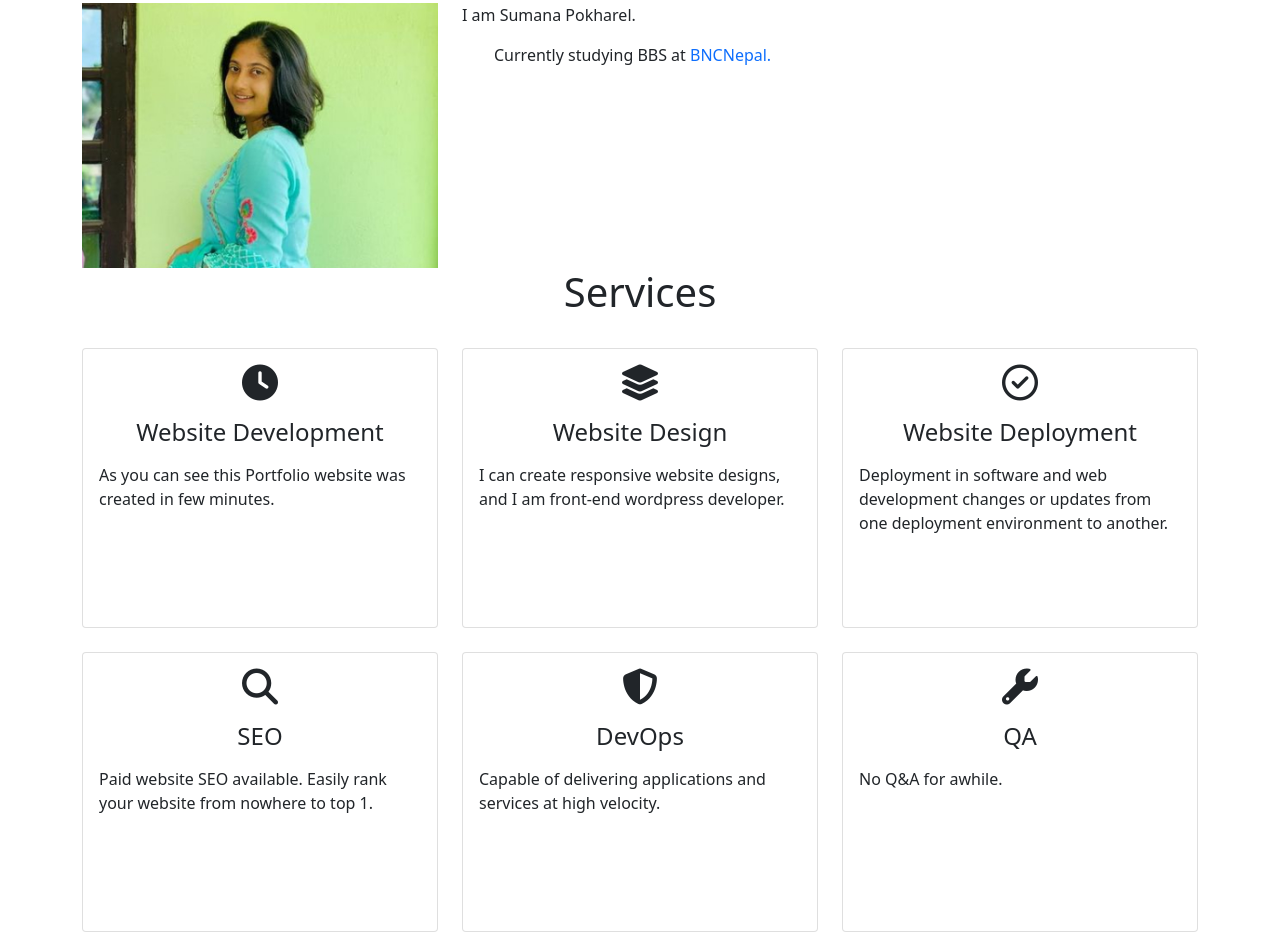
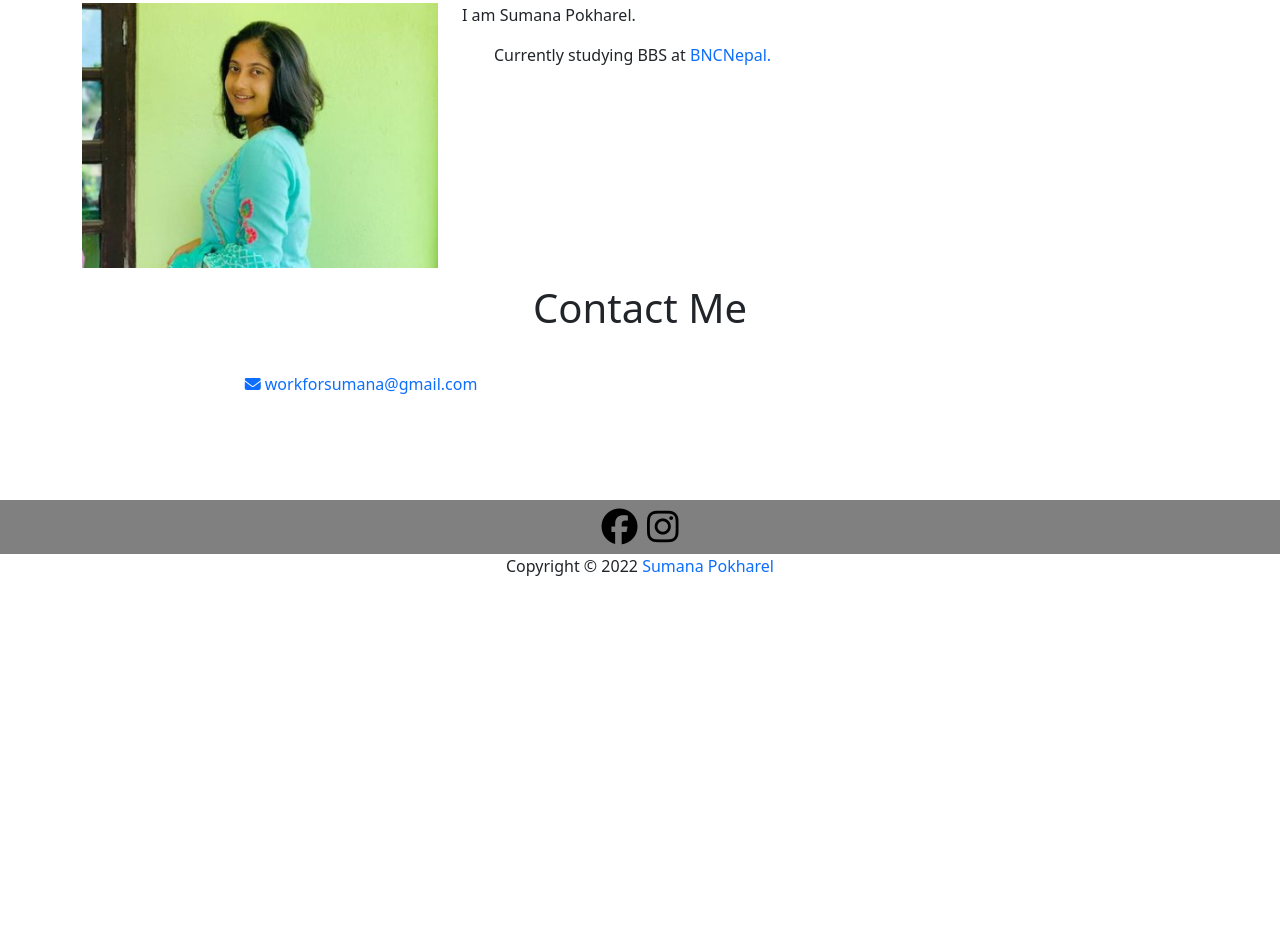
Before and after one commit to sumanap143/home, a plain HTML site: page index.html in a window 1280 px wide. Shown: the part 917-1860 px from the top of the page. After the commit the page ends 1511 px from the top, so only its background shows below. Drawn offline with nearby package versions, Linux system fonts and the light colour scheme.

Commit message:
Update index.html

```diff
--- a/index.html
+++ b/index.html
@@ -4,7 +4,7 @@
 
 
 
-  <title>Sumana Pokharel</title>
+  <title>Sumana Pokharel </title>
 <link rel="shortcut icon" type="image/png" href="favicon.ico.png" />
 
 
@@ -26,7 +26,8 @@
     <!-- navbar -->
     <nav class="navbar navbar-expand-lg fixed-top navbar-dark navbarScroll">
         <div class="container">
-<a class="navbar-brand" href="#">Sumana Pokharel <svg style="margin-bottom: 1px" width="16" height="16" viewBox="0 0 16 16" fill="none" xmlns="http://www.w3.org/2000/svg"><path fill-rule="evenodd" clip-rule="evenodd" d="M8 0L9.99182 1.3121L12.3696 1.29622L13.3431 3.48797L15.3519 4.77336L14.9979 7.14888L16 9.32743L14.431 11.1325L14.1082 13.5126L11.8223 14.1741L10.277 16L8 15.308L5.72296 16L4.17772 14.1741L1.89183 13.5126L1.569 11.1325L0 9.32743L1.00206 7.14888L0.648112 4.77336L2.65693 3.48797L3.6304 1.29622L6.00818 1.3121L8 0Z" fill="#0095F6" /><path fill-rule="evenodd" clip-rule="evenodd" d="M10.4036 5.20536L7.18853 8.61884L6.12875 7.49364C5.8814 7.23102 5.46798 7.21864 5.20536 7.466C4.94274 7.71335 4.93036 8.12677 5.17771 8.38939L6.71301 10.0195C6.9709 10.2933 7.40616 10.2933 7.66405 10.0195L11.3546 6.10111C11.6019 5.83848 11.5896 5.42507 11.3269 5.17771C11.0643 4.93036 10.6509 4.94274 10.4036 5.20536Z" fill="white" /></svg></a>            <button class="navbar-toggler" type="button" data-bs-toggle="collapse" data-bs-target="#navbarSupportedContent" aria-controls="navbarSupportedContent" aria-expanded="false" aria-label="Toggle navigation">
+            <a class="navbar-brand" href="#">Sumana Pokharel <svg style="margin-bottom: 1px" width="16" height="16" viewBox="0 0 16 16" fill="none" xmlns="http://www.w3.org/2000/svg"><path fill-rule="evenodd" clip-rule="evenodd" d="M8 0L9.99182 1.3121L12.3696 1.29622L13.3431 3.48797L15.3519 4.77336L14.9979 7.14888L16 9.32743L14.431 11.1325L14.1082 13.5126L11.8223 14.1741L10.277 16L8 15.308L5.72296 16L4.17772 14.1741L1.89183 13.5126L1.569 11.1325L0 9.32743L1.00206 7.14888L0.648112 4.77336L2.65693 3.48797L3.6304 1.29622L6.00818 1.3121L8 0Z" fill="#0095F6" /><path fill-rule="evenodd" clip-rule="evenodd" d="M10.4036 5.20536L7.18853 8.61884L6.12875 7.49364C5.8814 7.23102 5.46798 7.21864 5.20536 7.466C4.94274 7.71335 4.93036 8.12677 5.17771 8.38939L6.71301 10.0195C6.9709 10.2933 7.40616 10.2933 7.66405 10.0195L11.3546 6.10111C11.6019 5.83848 11.5896 5.42507 11.3269 5.17771C11.0643 4.93036 10.6509 4.94274 10.4036 5.20536Z" fill="white" /></svg></a>
+            <button class="navbar-toggler" type="button" data-bs-toggle="collapse" data-bs-target="#navbarSupportedContent" aria-controls="navbarSupportedContent" aria-expanded="false" aria-label="Toggle navigation">
                 <span class="navbar-toggler-icon"></span>
             </button>
             <div class="collapse navbar-collapse" id="navbarSupportedContent">
@@ -37,11 +38,7 @@
                     <li class="nav-item">
                         <a class="nav-link" href="#about">About</a>
                     </li>
-                    <li class="nav-item">
-                        <a class="nav-link" href="#services">Services</a>
-                    </li>
 
-                    </li>
                     <li class="nav-item">
                         <a class="nav-link" href="#contact">Contact</a>
                     </li>
@@ -94,84 +91,7 @@
             </div>
     </section>
 
-    <!-- services section-->
-    <section id="services">
-        <div class="container">
-            <h1 class="text-center">Services</h1>
-            <div class="row">
-                <div class="col-lg-4 mt-4">
-                    <div class="card servicesText">
-                        <div class="card-body">
-                            <i class="fas servicesIcon fa-clock"></i>
-                            <h4 class="card-title mt-3">Website Development</h4>
-                            <p class="card-text mt-3">As you can see this Portfolio website was created in few minutes. </p>
-                        </div>
-                    </div>
-                </div>
-                <div class="col-lg-4 mt-4">
-                    <div class="card servicesText">
-                        <div class="card-body">
-                            <i class='fas servicesIcon fa-layer-group'></i>
-                            <h4 class="card-title mt-3">Website Design</h4>
-                            <p class="card-text mt-3">
-                                I can create responsive website designs, and I am front-end wordpress developer.
-                            </p>
-                        </div>
-                    </div>
-                </div>
-
-                <div class="col-lg-4 mt-4">
-                    <div class="card servicesText">
-                        <div class="card-body">
-                            <i class='far servicesIcon fa-check-circle'></i>
-                            <h4 class="card-title mt-3">Website Deployment</h4>
-                            <p class="card-text mt-3"> Deployment in software and web development changes or updates from one deployment environment to another. </p>
-                        </div>
-                    </div>
-                </div>
-            </div>
-
-            <div class="row">
-                <div class="col-lg-4 mt-4">
-                    <div class="card servicesText">
-                        <div class="card-body">
-                            <i class='fas servicesIcon fa-search'></i>
-                            <h4 class="card-title mt-3">SEO</h4>
-                            <p class="card-text mt-3">
-                                Paid website SEO available. Easily rank your website from nowhere to top 1.
-                            </p>
-                        </div>
-                    </div>
-                </div>
-
-                <div class="col-lg-4 mt-4">
-                    <div class="card servicesText">
-                        <div class="card-body">
-                            <i class='fas servicesIcon fa-shield-alt'></i>
-                            <h4 class="card-title mt-3">DevOps</h4>
-                            <p class="card-text mt-3">
-                            Capable of delivering applications and services at high velocity.
-                            </p>
-                        </div>
-                    </div>
-                </div>
-
-                <div class="col-lg-4 mt-4">
-                    <div class="card servicesText">
-                        <div class="card-body">
-                            <i class='fas servicesIcon fa-wrench'></i>
-                            <h4 class="card-title mt-3">QA</h4>
-                            <p class="card-text mt-3"> No Q&A for awhile. </p>
-                        </div>
-                    </div>
-                </div>
-            </div>
-        </div>
-    </section>
-
-
-
-    <!-- contact section-->
+ <!-- contact section-->
     <section id="contact">
         <div class="container mt-3 contactContent">
             <h1 class="text-center">Contact Me</h1>
```
